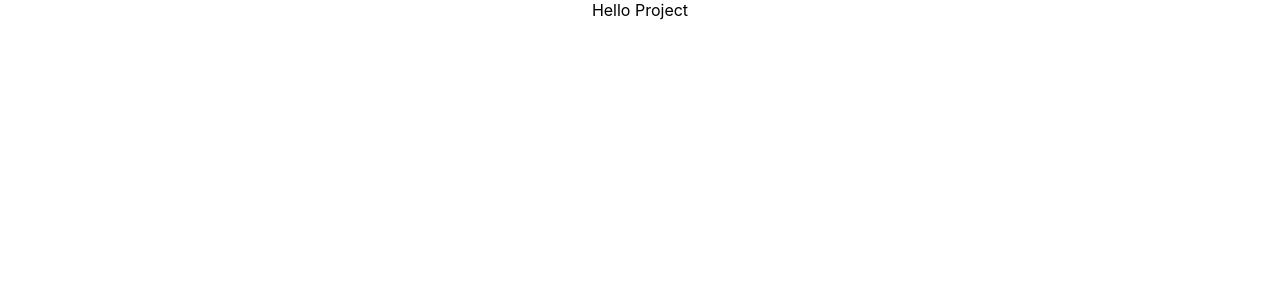
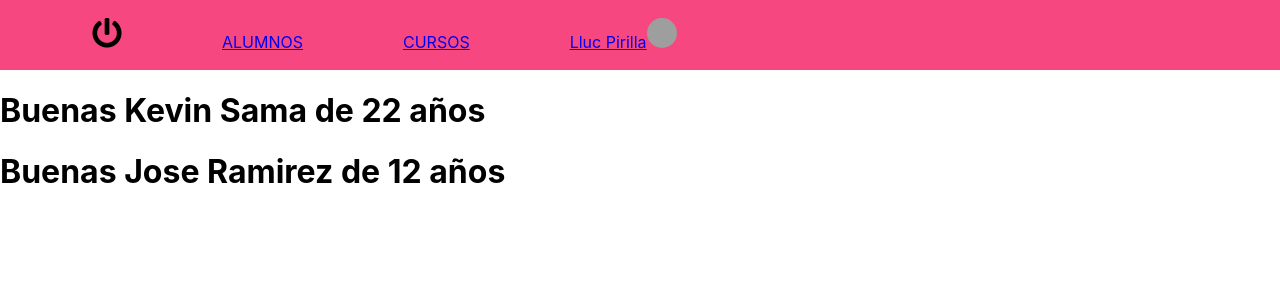
Before and after one commit to ksama22/PRACTICA1_REACT_A1, a React (Create React App) app: page / in a window 1280 px wide. Shown: the top 300 px of the page. Built offline with nearby package versions, Linux system fonts and the light colour scheme; grey boxes are pictures that could not be loaded.

Commit message:
Components React

```diff
--- a/src/App.css
+++ b/src/App.css
@@ -1,38 +1,18 @@
-.App {
-  text-align: center;
+nav {
+  background-color: #f74780;
+  padding: 2px;
 }
 
-.App-logo {
-  height: 40vmin;
-  pointer-events: none;
+nav >ul> li {
+  display: inline;
+  margin: 50px;
 }
 
-@media (prefers-reduced-motion: no-preference) {
-  .App-logo {
-    animation: App-logo-spin infinite 20s linear;
-  }
-}
-
-.App-header {
-  background-color: #282c34;
-  min-height: 100vh;
-  display: flex;
-  flex-direction: column;
-  align-items: center;
-  justify-content: center;
-  font-size: calc(10px + 2vmin);
+nav ul li:hover {
+  background-color: black;
   color: white;
 }
 
-.App-link {
-  color: #61dafb;
+img#logo {
+  border-radius: 50%;
 }
-
-@keyframes App-logo-spin {
-  from {
-    transform: rotate(0deg);
-  }
-  to {
-    transform: rotate(360deg);
-  }
-}
--- a/src/App.js
+++ b/src/App.js
@@ -1,9 +1,14 @@
 import './App.css';
+import { UserComponent, NavBarComponent } from './User'
 
 function App() {
   return (
-    <div className="App">  Hello Project  </div>
+    <div className="App">
+      <NavBarComponent/>
+      <UserComponent name="Kevin" surname="Sama" age={22} />
+      <UserComponent name="Jose" surname="Ramirez" age={12} />
+    </div>
   );
-}
+};
 
 export default App;
--- /dev/null
+++ b/src/User.jsx
@@ -0,0 +1,55 @@
+//javascript minuscula
+export const ModalComponent = () => {
+  return (
+    <div>
+      <h1> Soy un componente Modal</h1>
+    </div>
+  );
+};
+
+//component mayuscula
+export const UserComponent = (props) => {
+  return (
+    <div>
+      <h1>
+        Buenas {props.name} {props.surname} de {props.age} años
+      </h1>
+    </div>
+  );
+};
+
+//component mayuscula
+export const NavBarComponent = () => {
+  return (
+    <nav>
+      <ul>
+        <li>
+          <a href="#logout">
+            <img
+              src="images/poweroff.png"
+              height={30}
+              width={30}
+              alt="Power Off"
+            />
+          </a>
+        </li>
+        <li>
+          <a href="#alumnos">ALUMNOS</a>
+        </li>
+        <li>
+          <a href="#cursos">CURSOS</a>
+        </li>
+        <li>
+          <a href="#perfil">Lluc Pirilla</a>
+          <img
+            id="logo"
+            src="https://thispersondoesnotexist.com/image"
+            alt="Wikipedia File:Font Awesome 5 solid power-off.svg"
+            height={30}
+            width={30}
+          />
+        </li>
+      </ul>
+    </nav>
+  );
+};
```
Also changed, not shown: public/images/poweroff.png (added).
